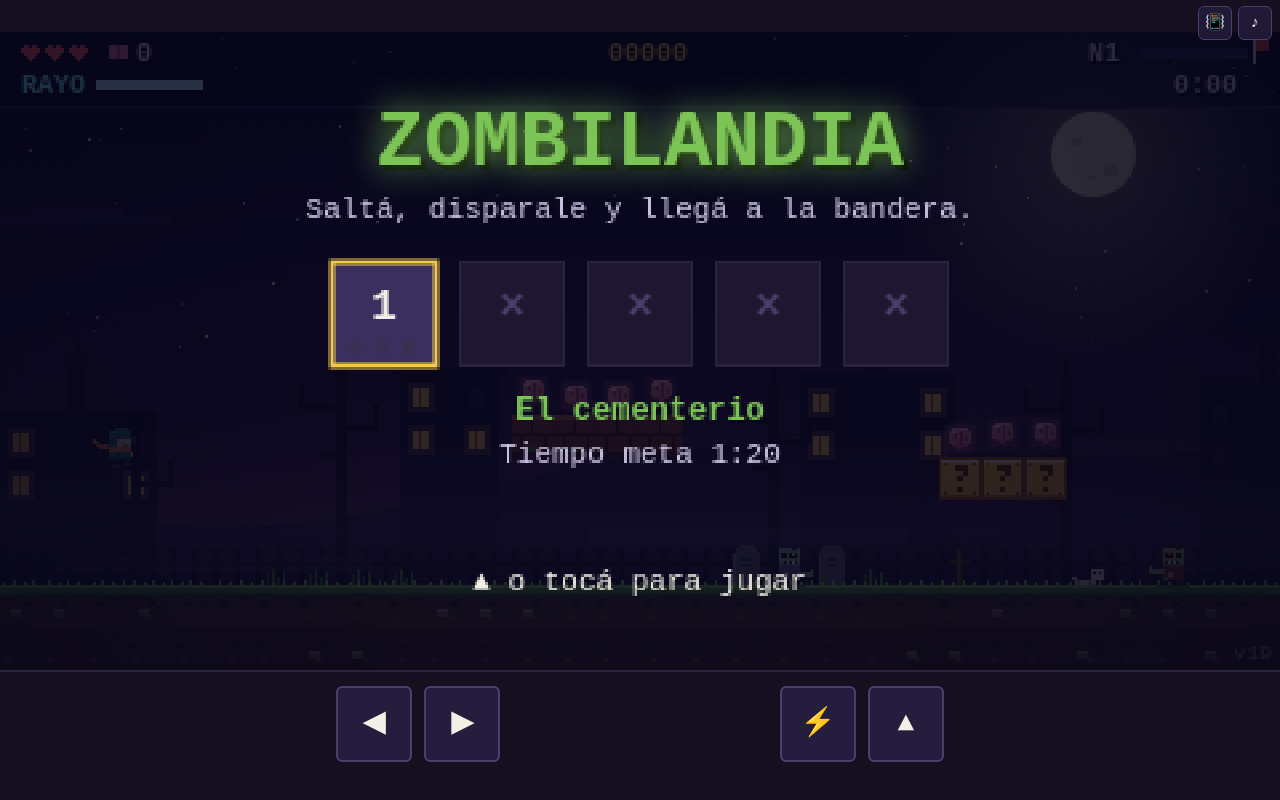
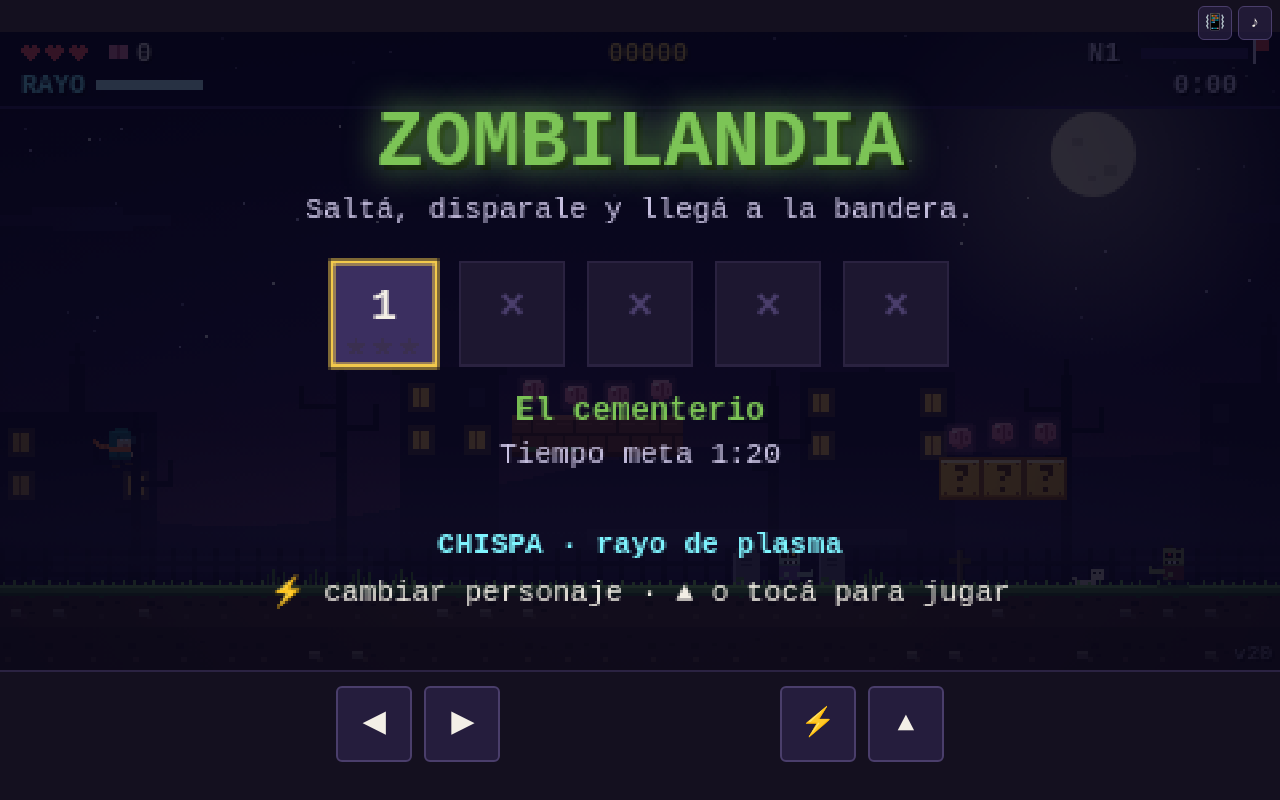
Before and after one commit to ccontarino/zombilandia, a plain HTML site: page index.html in a window 1280 px wide. Drawn offline with Linux system fonts and the light colour scheme; animation ran at ten frames a second.

Commit message:
v20: Escarcha, segunda heroína con rayo de hielo que congela
Co-Authored-By: Claude Opus 5.5 <noreply@anthropic.com>
Claude-Session: https://claude.ai/code/session_01YapgXEWAvS8jE73QQLC6TG

```diff
--- a/game.js
+++ b/game.js
@@ -1,7 +1,7 @@
 "use strict";
 // Zombilandia: platformer de zombies en canvas, sin librerías. Personajes y arte propios (rects de píxel).
 // 5 niveles: cementerio, ciudad en ruinas, pantano tóxico, laboratorio y la guarida del Rey Zombi (jefe final).
-const VERSION = "v19"; // subir en cada publicación (también en index.html)
+const VERSION = "v20"; // subir en cada publicación (también en index.html)
 const T = 16, H = 240, ROWS = 15, COLS = 215;
 let W = 480, cache = {};
 const cv = document.getElementById("c"), g = cv.getContext("2d");
@@ -115,6 +115,10 @@ const ZT = {
   shielder: { w: 12, h: 14, hp: 1, speed: .35, pts: 200 }, // escudero: el rayo no lo pasa de frente (salvo bestia x2)
 };
 const isBoss = (z) => !!ZT[z.type].boss;
+// Personajes: 0 = Chispa (rayo de plasma), 1 = Escarcha (rayo de hielo que congela)
+const HEROES = [{ name: "CHISPA", power: "rayo de plasma" }, { name: "ESCARCHA", power: "rayo de hielo: congela" }];
+let hero = 0; try { hero = +localStorage.getItem("zombilandia-heroe") === 1 ? 1 : 0; } catch {}
+const setHero = (h) => { hero = h; try { localStorage.setItem("zombilandia-heroe", h); } catch {} };
 const BOSS_NAME = { boss: "el Rey Zombi", digger: "el Enterrador", fireman: "el Bombero zombi", toad: "la Rana tóxica", doctor: "el Doctor zombi" };
 const deA = (n) => n.startsWith("el ") ? "al " + n.slice(3) : "a " + n; // "a el" se dice "al"
 let arena = null, bossCheck = null; // punto de control en la arena del jefe: si perdés ahí, volvés directo al jefe
@@ -442,6 +446,12 @@ function updateZombie(z, p) {
   const dx = p.x - z.x, boss = isBoss(z);
   if (boss ? !arenaLocked : Math.abs(dx) > 280) return; // solo se mueven cerca (el jefe, cuando se cierra la arena)
   z.t++; if (z.flash) z.flash--;
+  if (z.frozen > 0) { // congelado: solo cae, no ataca; al final se descongela
+    if (--z.frozen === 0) { burst(z.x + z.w / 2, z.y + z.h / 2, "#cfe8ff", 8); beep(700, .1, "triangle", 300); }
+    z.vy = Math.min(z.vy + .28, 7); collideY(z);
+    if (z.y > ROWS * T + 30 || touching(z, "~", 4)) { z.dead = 1; }
+    return;
+  }
   if (z.type === "runner" && Math.abs(dx) < 150 && Math.abs(p.y - z.y) < 40) z.vx = (Math.sign(dx) || 1) * 1.3;
   if (z.type === "jumper" && z.ground && z.t % 90 === 0) { z.vy = -4.8; z.vx = Math.abs(dx) < 160 ? Math.sign(dx) * .8 : z.vx; }
   if (z.type === "bat") { // vuela: no usa gravedad ni choca con el piso
@@ -508,7 +518,8 @@ function update() {
   p.vy = wet ? Math.min(p.vy + 0.1, 1.4) : Math.min(p.vy + 0.28, 6.5);
   const vyb = p.vy, pb = p.y + p.h; collideX(p); collideY(p);
   p.onMover = null;
-  if (p.vy >= 0) for (const m of movers) if (p.x + p.w > m.x + 1 && p.x < m.x + m.w - 1 && pb <= m.y + 4 && p.y + p.h >= m.y) { p.y = m.y - p.h; p.vy = 0; p.ground = true; p.onMover = m; break; }
+  const ices = zombies.filter((z) => z.frozen > 0 && !z.dead).map((z) => ({ x: z.x, y: z.y, w: z.w, vx: 0, vy: 0, ice: true }));
+  if (p.vy >= 0) for (const m of [...movers, ...ices]) if (p.x + p.w > m.x + 1 && p.x < m.x + m.w - 1 && pb <= m.y + 4 && p.y + p.h >= m.y) { p.y = m.y - p.h; p.vy = 0; p.ground = true; p.onMover = m.ice ? null : m; break; }
   if (p.ground && !p.onMover) for (const xx of [p.x + 1, p.x + p.w - 1]) { // plataformas que se derrumban
     const tx = Math.floor(xx / T), ty = Math.floor((p.y + p.h + 2) / T), k = tx + "," + ty;
     if (map[ty]?.[tx] === "F" && !(k in crumble)) { crumble[k] = 28; beep(180, .1, "square", 120); }
@@ -538,7 +549,7 @@ function update() {
     const d = p.beamDir, x0 = d > 0 ? p.x + p.w : p.x, y = p.y + TIER.eye[p.tier], reach = TIER.reach[p.beamTier] + (upgrades.longRay ? 90 : 0), th = TIER.th[p.beamTier]; let len = 0;
     while (len < reach && !solid(Math.floor((x0 + d * len) / T), Math.floor(y / T))) len += 2;
     p.ray = { x: d > 0 ? x0 : x0 - len, y: y - (th >> 1), w: len, h: th };
-    if (time % 2 === 0) burst(x0 + d * len, y, ["#bff8ff", "#ffd84a", "#ff9ae0"][p.beamTier], 2 + p.beamTier * 2);
+    if (time % 2 === 0) burst(x0 + d * len, y, hero === 1 ? "#e8f6ff" : ["#bff8ff", "#ffd84a", "#ff9ae0"][p.beamTier], 2 + p.beamTier * 2);
     const zone = { x: p.ray.x, y: p.ray.y, w: p.ray.w, h: p.ray.h + [0, 6, 16][p.beamTier] }; // de grande el rayo también alcanza a los zombis chicos
     p.zone = zone;
     for (const z of zombies) if (!z.dead && z.shot !== p.shot && hit(zone, z)) {
@@ -547,6 +558,10 @@ function update() {
         if (p.beamTier < 2) { burst(z.x + (d > 0 ? 0 : 12), z.y + 7, "#e8eef5", 8); beep(1200, .06, "square"); continue; }
         z.broken = true; burst(z.x + 6, z.y + 7, "#9aa4b4", 12);
       }
+      if (hero === 1 && !isBoss(z) && !z.frozen && p.beamTier === 0 && z.type !== "bat") { // hielo: primero congela
+        z.frozen = 240; z.vx = z.vx || .4; burst(z.x + z.w / 2, z.y + z.h / 2, "#cfe8ff", 10); beep(1500, .15, "triangle", 2400); continue;
+      }
+      if (z.frozen) { z.frozen = 0; burst(z.x + z.w / 2, z.y + z.h / 2, "#e8f6ff", 16, 4); beep(1800, .12, "square", 400); } // se rompe en pedazos
       damage(z, TIER.dmg[p.beamTier]);
     }
   } else { p.ray = null; p.zone = null; }
@@ -962,6 +977,11 @@ function drawZombie(z, i) {
   else if (z.type === "bat") drawBat(z, x, y, i);
   else drawSmall(z, i, x, y + bob, f, s);
   g.globalAlpha = 1;
+  if (z.frozen > 0) { // bloque de hielo
+    const blink = z.frozen < 60 && (z.frozen >> 3) % 2;
+    g.globalAlpha = blink ? .25 : .5; R(x - 2, y - 2, z.w + 4, z.h + 3, "#bfe0ff"); g.globalAlpha = .9;
+    R(x - 2, y - 2, z.w + 4, 1, "#ffffff"); R(x - 2, y - 2, 1, z.h + 3, "#ffffff"); R(x + 2, y + 2, 2, 1, "#ffffff"); g.globalAlpha = 1;
+  }
 }
 function drawPlayer() {
   const p = player; if (p.dead) return;
@@ -974,21 +994,25 @@ function drawPlayer() {
     if (x2) for (let k = 0; k < 3; k++) { const a = time * .15 + k * 2.1; R(6 + Math.cos(a) * 9, 7 + Math.sin(a) * 9, 1, 1, "#ffd0f0"); } // chispas alrededor
   }
   const P = (dx, dy, w, h, c) => R(f > 0 ? x + dx : x + 12 - dx - w, y + dy, w, h, c); // dibuja espejado según hacia dónde mira
+  const ice = hero === 1, C = ice // paleta de cada personaje
+    ? { coat: "#3a6ab8", coatL: "#e8f0ff", coatD: "#24488a", tail: ["#e8f0ff", "#c8d8f0"], legs: "#2a2a4a", boots: "#d0e0f0", hood: "#e8f0ff", hoodL: "#ffffff", eyes: ["#9ad0ff", "#3a7aff", "#7a5aff"] }
+    : { coat: "#1f7a7a", coatL: "#2a9a9a", coatD: "#145555", tail: ["#ff8a3d", "#e2672a"], legs: "#2b2340", boots: "#5a3a2a", hood: "#1f7a7a", hoodL: "#2a9a9a", eyes: ["#7ff5ff", "#ffd84a", "#ff5ac8"] };
   if (!air) { g.globalAlpha = .35; R(x + 1, y + 14, 10, 1, "#000"); g.globalAlpha = 1; }
-  const len = 4 + Math.min(5, Math.abs(p.vx) * 2.5) + (air ? 2 : 0); // bufanda que flamea
-  for (let k = 0; k < len; k++) P(1 - k, 6 + Math.round(Math.sin(time * .3 - k * .7) * (k / 3)) + (air ? -1 : 0), 1, 2, k % 2 ? "#ff8a3d" : "#e2672a");
-  if (air) { P(3, 11, 3, 2, "#2b2340"); P(7, 10, 3, 2, "#2b2340"); P(3, 13, 3, 1, "#5a3a2a"); P(8, 12, 3, 1, "#5a3a2a"); }
-  else { const a = run && s > 0, b = run && s <= 0; P(a ? 2 : 3, 11, 3, 2, "#2b2340"); P(b ? 8 : 7, 11, 3, 2, "#2b2340"); P(a ? 1 : 3, 13, 4, 1, "#5a3a2a"); P(b ? 8 : 7, 13, 4, 1, "#5a3a2a"); }
-  P(2, 7, 8, 4, "#1f7a7a"); P(2, 7, 8, 1, "#2a9a9a"); P(5, 8, 1, 3, "#145555"); P(2, 10, 8, 1, "#145555");
+  const len = 4 + Math.min(5, Math.abs(p.vx) * 2.5) + (air ? 2 : 0); // bufanda (Chispa) o trenza (Escarcha) que flamea
+  for (let k = 0; k < len; k++) P(1 - k, (ice ? 2 + k : 6) + Math.round(Math.sin(time * .3 - k * .7) * (k / 3)) + (air ? -1 : 0), ice && k === len - 1 ? 2 : 1, 2, C.tail[k % 2]);
+  if (air) { P(3, 11, 3, 2, C.legs); P(7, 10, 3, 2, C.legs); P(3, 13, 3, 1, C.boots); P(8, 12, 3, 1, C.boots); }
+  else { const a = run && s > 0, b = run && s <= 0; P(a ? 2 : 3, 11, 3, 2, C.legs); P(b ? 8 : 7, 11, 3, 2, C.legs); P(a ? 1 : 3, 13, 4, 1, C.boots); P(b ? 8 : 7, 13, 4, 1, C.boots); }
+  P(2, 7, 8, 4, C.coat); P(2, 7, 8, 1, C.coatL); P(5, 8, 1, 3, C.coatD); P(2, 10, 8, 1, ice ? C.coatL : C.coatD);
   const arm = run && s > 0 ? 1 : 0;
-  if (big) { P(1, 7, 10, 2, "#1f7a7a"); P(4, 9, 4, 1, "#145555"); P(7, 7 + arm, 4, 3, "#f0c8a0"); P(8, 7 + arm, 2, 1, "#ffe0c8"); P(9, 9 + arm, 1, 1, "#c07a6a"); P(10, 9 + arm, 2, 2, "#e8b890"); P(0, 8, 2, 3, "#e8b890"); }
-  else { P(7, 8 + arm, 3, 2, "#1f7a7a"); P(10, 8 + arm, 1, 2, "#f0c8a0"); }
-  P(2, 6, 8, 2, "#ff8a3d");
-  P(2, 0, 8, 6, "#1f7a7a"); P(4, -1, 5, 1, "#1f7a7a"); P(3, 0, 6, 1, "#2a9a9a"); P(5, 2, 5, 4, "#f0c8a0"); P(5, 2, 5, 1, "#145555");
+  if (big) { P(1, 7, 10, 2, C.coat); P(4, 9, 4, 1, C.coatD); P(7, 7 + arm, 4, 3, "#f0c8a0"); P(8, 7 + arm, 2, 1, "#ffe0c8"); P(9, 9 + arm, 1, 1, "#c07a6a"); P(10, 9 + arm, 2, 2, "#e8b890"); P(0, 8, 2, 3, "#e8b890"); }
+  else { P(7, 8 + arm, 3, 2, C.coat); P(10, 8 + arm, 1, 2, "#f0c8a0"); }
+  P(2, 6, 8, 2, ice ? C.coatL : "#ff8a3d");
+  P(2, 0, 8, 6, C.hood); P(4, -1, 5, 1, C.hood); P(3, 0, 6, 1, C.hoodL); P(5, 2, 5, 4, "#f0c8a0"); P(5, 2, 5, 1, ice ? C.hood : C.coatD);
+  if (ice) { P(2, 1, 3, 5, C.hood); P(9, 1, 1, 1, "#9ad0ff"); } // pelo largo y un broche de hielo
   const glow = p.beam > 0 ? .9 : .35 + Math.sin(time * .1) * .12;
-  g.globalAlpha = glow; P(6, 2, 6, 3, x2 ? "#ff5ac8" : big ? "#ffd84a" : "#7ff5ff"); g.globalAlpha = 1;
+  g.globalAlpha = glow; P(6, 2, 6, 3, C.eyes[p.tier]); g.globalAlpha = 1;
   P(6, 3, 1, 1, big ? "#fff6c0" : "#e8ffff"); P(8, 3, 1, 1, big ? "#fff6c0" : "#e8ffff");
-  if (x2) { P(1, 6, 10, 1, "#1f7a7a"); P(7, 6, 1, 1, "#c07a6a"); } P(7, 5, 2, 1, big ? "#fff" : "#c08a70");
+  if (x2) { P(1, 6, 10, 1, C.coat); P(7, 6, 1, 1, "#c07a6a"); } P(7, 5, 2, 1, big ? "#fff" : "#c08a70");
   if (big) g.restore();
 }
 function drawWater() { // el agua se dibuja encima del personaje para que se vea sumergido
@@ -1010,7 +1034,7 @@ function drawShield() {
 function drawBeam() {
   const p = player; if (!p.ray || p.beam <= 0) return;
   const r = p.ray, x = r.x - Math.floor(cam), start = p.beamDir > 0 ? x : x + r.w, end = p.beamDir > 0 ? x + r.w : x, B = p.beamBig;
-  const [c1, c2, c3] = [["#3fd9ff", "#7ff5ff", "#bff8ff"], ["#ff7a1a", "#ffd84a", "#fff6c0"], ["#ff2a8a", "#ff9ae0", "#fff0ff"]][p.beamTier], cy = r.y + (r.h >> 1), k = p.beamTier + 1, j = B ? Math.round(Math.sin(time * .9) * k) : 0;
+  const [c1, c2, c3] = (hero === 1 ? [["#3a7aff", "#9ad0ff", "#f0faff"], ["#2a5aff", "#bfe0ff", "#ffffff"], ["#7a5aff", "#cfc0ff", "#ffffff"]] : [["#3fd9ff", "#7ff5ff", "#bff8ff"], ["#ff7a1a", "#ffd84a", "#fff6c0"], ["#ff2a8a", "#ff9ae0", "#fff0ff"]])[p.beamTier], cy = r.y + (r.h >> 1), k = p.beamTier + 1, j = B ? Math.round(Math.sin(time * .9) * k) : 0;
   g.globalCompositeOperation = "lighter";
   g.globalAlpha = .16; R(x, cy - 5 * k + j, r.w, 11 * k, c1);
   g.globalAlpha = .45; R(x, cy - 2 * k, r.w, 5 * k, c1);
@@ -1071,8 +1095,9 @@ function drawTitle() {
   g.font = "bold 12px ui-monospace, monospace"; g.fillStyle = sel === 4 ? "#ff6a4a" : "#7cc456"; g.fillText(L0.name, W / 2, 146);
   g.font = "11px ui-monospace, monospace"; g.fillStyle = "#cfc8e8";
   g.fillText(best ? `Mejor: ${best.st} de 3 estrellas · ${clock(best.t)} (meta ${clock(PAR[sel] * 60)})` : `Tiempo meta ${clock(PAR[sel] * 60)}`, W / 2, 162);
-  if (records[0]) { g.fillStyle = "#f2c94c"; g.fillText(`Récord: ${records[0].n} ${records[0].s}`, W / 2, 184); }
-  g.fillStyle = "#f3efe6"; g.fillText(unlocked > 1 ? "◀ ▶ elegí nivel · ▲ o tocá para jugar" : "▲ o tocá para jugar", W / 2, 210);
+  if (records[0]) { g.fillStyle = "#f2c94c"; g.fillText(`Récord: ${records[0].n} ${records[0].s}`, W / 2, 180); }
+  g.fillStyle = hero === 1 ? "#9ad0ff" : "#7ff5ff"; g.font = "bold 11px ui-monospace, monospace"; g.fillText(`${HEROES[hero].name} · ${HEROES[hero].power}`, W / 2, 196); g.font = "11px ui-monospace, monospace";
+  g.fillStyle = "#f3efe6"; g.fillText(unlocked > 1 ? "◀ ▶ nivel · ⚡ personaje · ▲ jugar" : "⚡ cambiar personaje · ▲ o tocá para jugar", W / 2, 214);
   g.textAlign = "left";
 }
 function draw() {
@@ -1122,6 +1147,7 @@ function press(k) { // empezar, seguir o reintentar
   if (naming) return true;
   if (mode === "title") {
     if (k === "left" || k === "right") { sel = Math.max(0, Math.min(unlocked - 1, sel + (k === "left" ? -1 : 1))); beep(660, .05, "square"); return true; }
+    if (k === "fire") { setHero(1 - hero); beep(hero ? 1500 : 900, .12, "triangle", hero ? 2400 : 1400); return true; }
     newGame(urlLevel ? urlLevel - 1 : sel); return true;
   }
   if (mode === "over") {
@@ -1148,6 +1174,7 @@ addEventListener("keydown", (e) => {
   const k = map_k[e.key]; if (e.repeat) { if (k) e.preventDefault(); return; }
   audioInit();
   if (e.key === "m" || e.key === "M") { toggleMusic(); return; }
+  if (mode === "title" && (e.key === "c" || e.key === "C")) { setHero(1 - hero); return; }
   if (mode === "shop" && (e.key === "ArrowDown" || e.key === "s" || e.key === "S")) { shopSel = (shopSel + 1) % SHOP.length; return; }
   if (mode === "shop" && e.key === "ArrowUp") { shopSel = (shopSel - 1 + SHOP.length) % SHOP.length; return; }
   if (mode === "title" && /^[1-5]$/.test(e.key) && +e.key <= unlocked) { newGame(+e.key - 1); return; } // elegir nivel ya desbloqueado
```
Also changed, not shown: index.html (+1 -1 lines), 1 other file.
